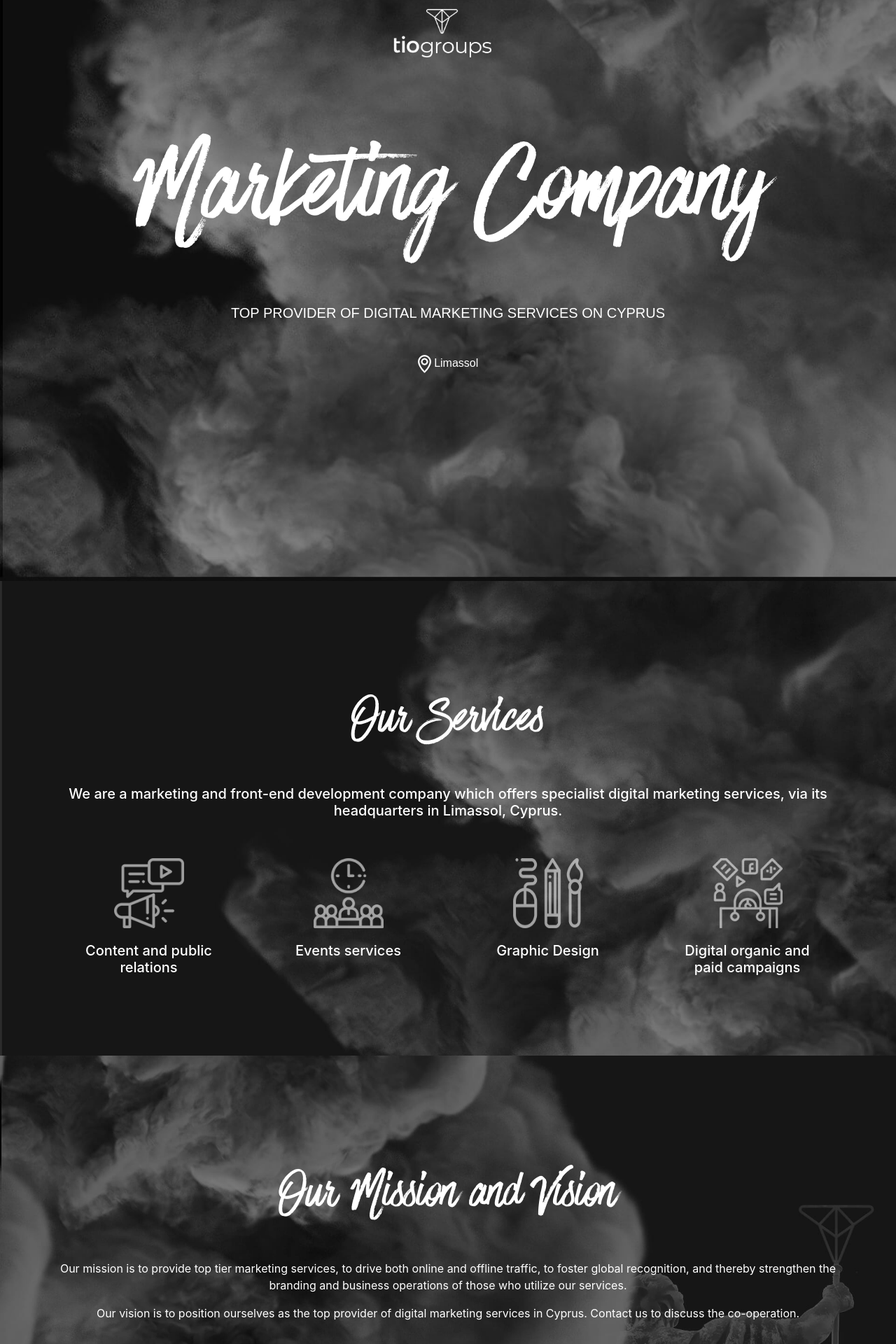
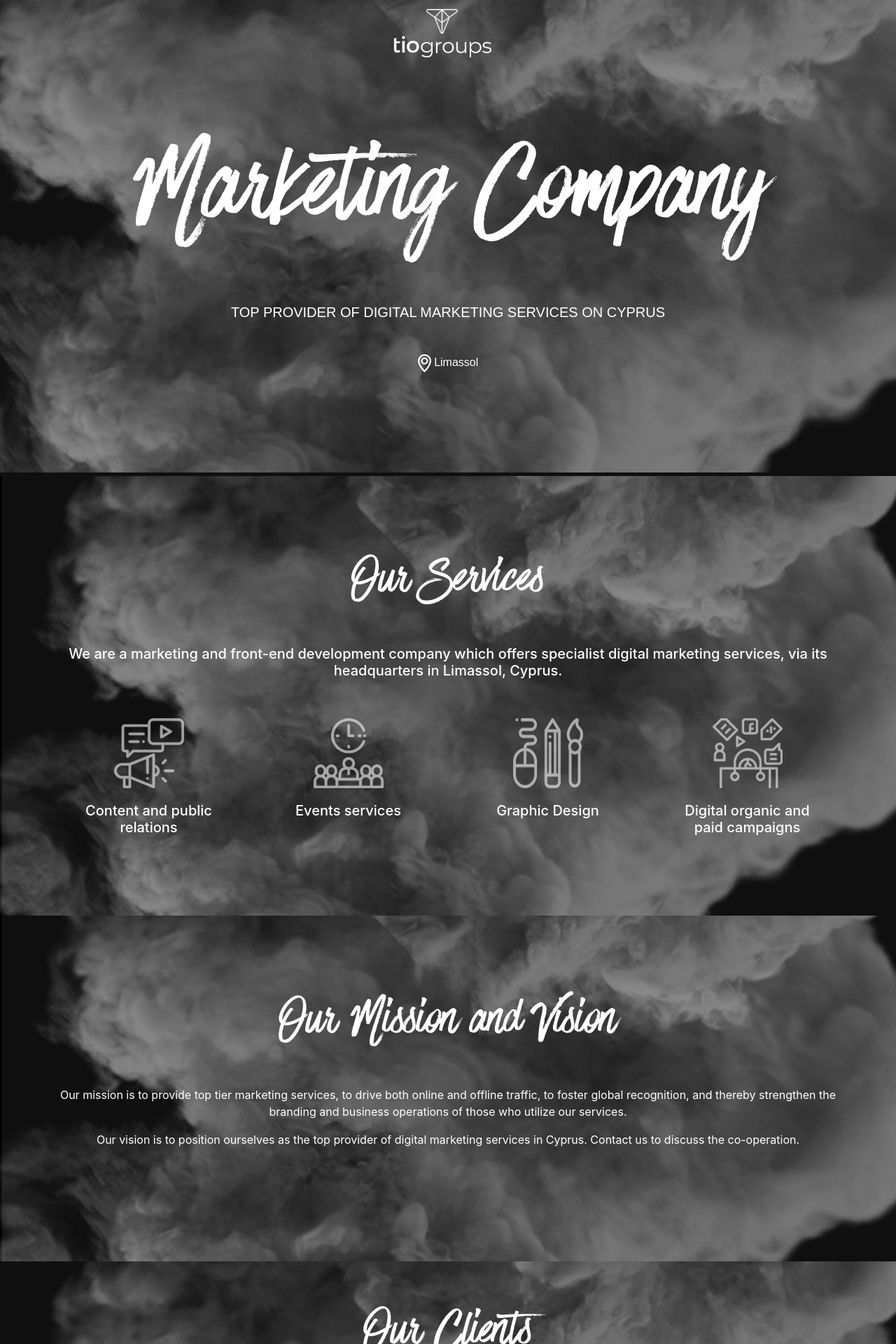
Before and after one commit to sereifejtradeio/tioholdings.com, a PHP site: page / in a window 1280 px wide. Shown: the top 1920 px of the page at 70% size. Run offline with PHP 8.4, Linux system fonts and the light colour scheme; some web fonts are replaced.

Commit message:
one fixed background

```diff
--- a/index.php
+++ b/index.php
@@ -11,12 +11,12 @@
     <!-- Custom CSS -->
     <link rel="stylesheet" href="style.css" />
 
-   <link href="https://db.onlinewebfonts.com/c/b70d0982a8403ed3ac78c0d3df09c805?family=Have+Heart+One" rel="stylesheet" type="text/css"/>
+<!--   <link href="https://db.onlinewebfonts.com/c/b70d0982a8403ed3ac78c0d3df09c805?family=Have+Heart+One" rel="stylesheet" type="text/css"/>-->
 
     <title>TIO Groups. Marketing Company</title>
 </head>
 <body>
-    <nav class="navbar navbar-dark navCustom fixed-top mynav align-items-center justify-content-center ">
+    <nav class="navbar navbar-dark fixed-top align-items-center justify-content-center ">
         <a class="navbar-brand" href="#">
             <img src="images/tio-groups-logo-h.png" width="140" alt="tio groups logo">
         </a>
@@ -24,13 +24,13 @@
     <!-- 1sd section intro -->
     <section id="intro" class="view hm-black-strong">
         <div
-                class="container-fluid full-bg-img d-flex align-items-center justify-content-center  h-100"
+                class="container-fluid full-bg-img d-flex align-items-center justify-content-center h-100"
         >
             <div class="row d-flex justify-content-center">
                 <div
                         class="col-md-12 text-center align-items-center justify-content-center"
                 >
-                    <h1 class="font-bold text-white">
+                    <h1 class="font-bold text-white pt-5">
                         Marketing Company
 
                     </h1>
@@ -104,7 +104,7 @@
     <!-- Section 3 Mission and vision-->
     <section id="mission">
         <div class="container">
-            <div class="row  mb-5 pt-5 pb-5">
+            <div class="row  mb-5 pb-5">
                 <div
                         class="col-md-12 text-center align-items-center justify-content-center mt-5 text-white"
                 >
@@ -125,7 +125,7 @@
     <section id="clients">
         <div class="container">
             <div class="row pt-5 pb-5">
-                <div class="col-md-12 text-center align-items-center justify-content-center mt-5 text-white">
+                <div class="col-md-12 text-center align-items-center justify-content-center  text-white">
                     <h2>Our Clients</h2>
                 </div>
             </div>
--- a/style.css
+++ b/style.css
@@ -1,31 +1,30 @@
-/*@import url(https://db.onlinewebfonts.com/c/b70d0982a8403ed3ac78c0d3df09c805?family=Have+Heart+One);*/
 @font-face {
     font-family: "Have Heart One";
     src: url("fonts/HaveHeartOne.otf") format("opentype"),
     url("fonts/HaveHeartOne.ttf") format("truetype");
     font-weight: 400;
 }
-
+@font-face {
+    font-family: "Bjorn";
+    src: url("fonts/Bjorn Regular.otf") format("opentype"),
+    url("fonts/HaveHeartOne.ttf") format("opentype");
+    font-weight: 400;
+}
+/*@import url(https://db.onlinewebfonts.com/c/b70d0982a8403ed3ac78c0d3df09c805?family=Have+Heart+One);*/
 /*@font-face {font-family: "Have Heart One"; src: url("https://db.onlinewebfonts.com/t/b70d0982a8403ed3ac78c0d3df09c805.eot");*/
 /*    src: url("https://db.onlinewebfonts.com/t/b70d0982a8403ed3ac78c0d3df09c805.eot?#iefix") format("embedded-opentype"), */
 /*    url("https://db.onlinewebfonts.com/t/b70d0982a8403ed3ac78c0d3df09c805.woff2") format("woff2"), */
 /*    url("https://db.onlinewebfonts.com/t/b70d0982a8403ed3ac78c0d3df09c805.woff") format("woff"), */
 /*    url("https://db.onlinewebfonts.com/t/b70d0982a8403ed3ac78c0d3df09c805.ttf") format("truetype"), */
 /*    url("https://db.onlinewebfonts.com/t/b70d0982a8403ed3ac78c0d3df09c805.svg#Have Heart One") format("svg"); }*/
-@font-face {
-    font-family: "Bjorn";
-    src: url("fonts/Bjorn Regular.otf") format("opentype"),
-    url("fonts/HaveHeartOne.ttf") format("opentype");
-    font-weight: 400;
-}
+
 body {
     background: #161616;
     /*font-family: "Bjorn", sans-serif;*/
 }
 html,
 body,
-header,
-#intro {
+header{
     height: 100%;
 }
 
@@ -59,7 +58,7 @@ h2{
     width: 80px;
 }
 #intro {
-    background: url("images/black-white-background.jpg");
+    background: url("images/black-white-background.jpg") no-repeat fixed center;
     height: 100vh;
     font-family: "Montserrat", sans-serif;
     -webkit-background-size: cover;
@@ -67,18 +66,22 @@ h2{
     -o-background-size: cover;
     background-size: cover;
     margin-top: -120px;
-    min-height: 950px;
+    /*min-height: 950px;*/
 
 }
-
+#intro h1{
+    margin-top: 100px;
+}
 #services{
-    background: url("images/our-services-background.jpg");
+    /*background: url("images/our-services-background.jpg");*/
     /*height: 100vh;*/
+    background: url("images/black-white-background.jpg") no-repeat fixed center;
     -webkit-background-size: cover;
     -moz-background-size: cover;
     -o-background-size: cover;
     background-size: cover;
-    padding-top: 50px;
+    /*padding-top: 50px;*/
+    margin-top: 0;
     padding-bottom: 50px;
 }
 .card-img-top{
@@ -86,7 +89,8 @@ h2{
     height: 100px;
 }
 #mission{
-    background: url("images/tio-man-background.jpg");
+    background: url("images/black-white-background.jpg") no-repeat fixed center;
+    /*background: url("images/tio-man-background.jpg");*/
     /*height: 100vh;*/
     -webkit-background-size: cover;
     -moz-background-size: cover;
@@ -103,13 +107,14 @@ h2{
     display: inline-block;
 }
 #clients{
-    background: url("images/clients-background.jpg");
+    background: url("images/black-white-background.jpg") no-repeat fixed center;
+    /*background: url("images/clients-background.jpg");*/
     /*height: 100vh;*/
     -webkit-background-size: cover;
     -moz-background-size: cover;
     -o-background-size: cover;
     background-size: cover;
-    padding-top: 50px;
+    /*padding-top: 50px;*/
     padding-bottom: 50px;
 }
 #clients .clients-images img{
@@ -118,7 +123,8 @@ h2{
     margin-bottom: 30px;
 }
 #clients .clients-images img:hover{
-    opacity: 0.3;
+    border: 3px #636363 solid;
+    border-radius: 15px;
 }
 #clients #clients-button{
     border-radius: 50px;
@@ -142,14 +148,15 @@ h2{
 @media only screen and (max-width: 991px){
     #intro h1{
         font-size: 105px;
+        margin-top: 250px;
     }
     .card-img-top{
         width: 75px;
         height: 75px;
     }
     #services{
-        padding-top: unset;
-        padding-bottom: unset;
+        padding-top: 15px;
+        padding-bottom: 50px;
     }
     #footer{
         text-align: center;
```
